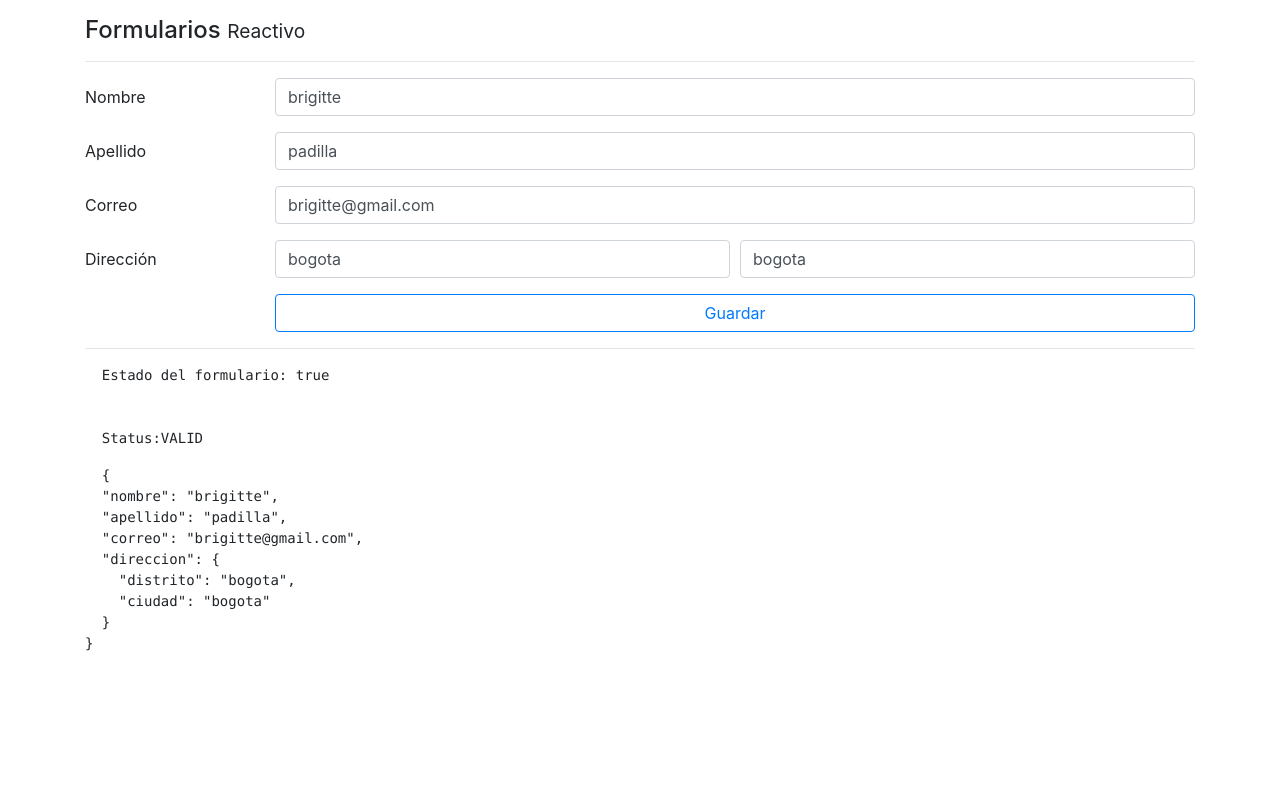
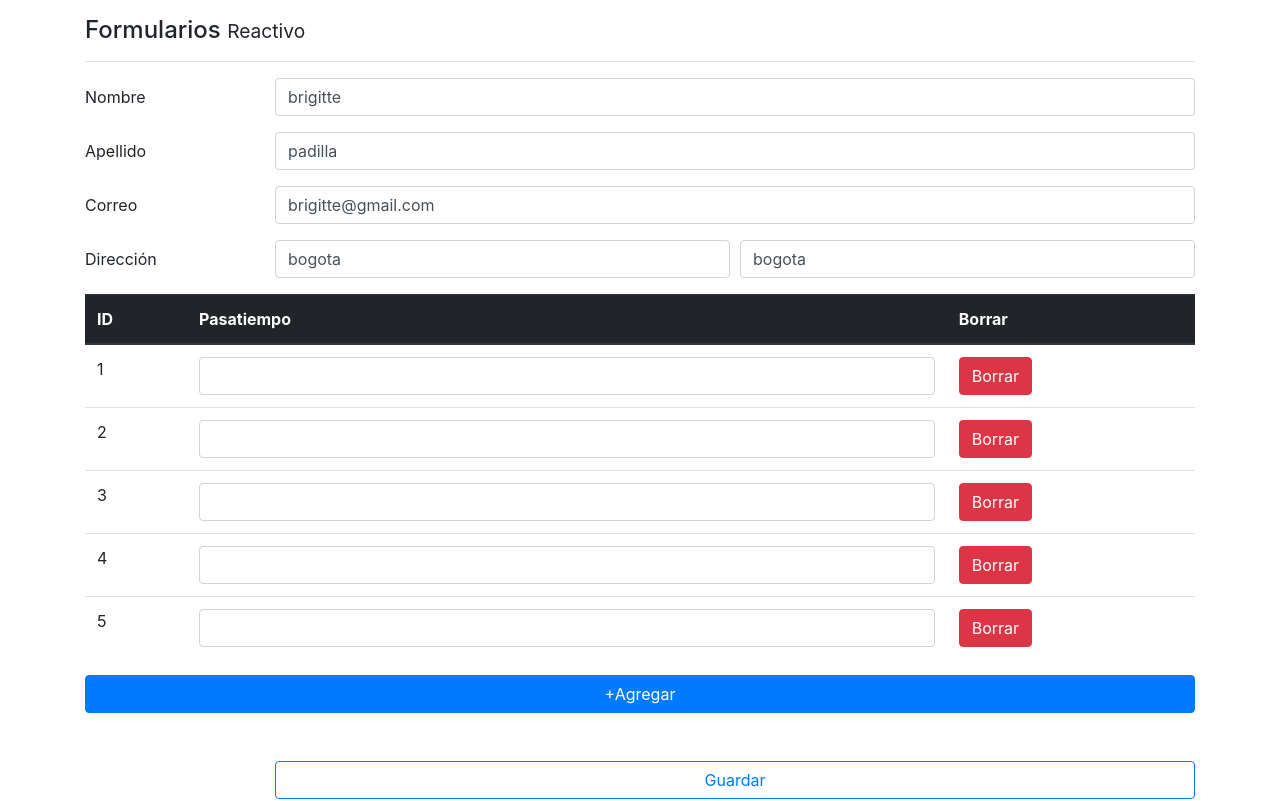
Before and after one commit to Brigitte9219/Formulario_Reactivo_Angular, an Angular app: page / in a window 1280 px wide. Shown: the top 801 px of the page. Built offline with nearby package versions, Linux system fonts and the light colour scheme.

Commit message:
ARREGLOS con formArrayName y [formControlName] para el index

```diff
--- a/src/app/pages/reactive/reactive.component.html
+++ b/src/app/pages/reactive/reactive.component.html
@@ -67,6 +67,39 @@
     </div>
   </div>
 
+  <div class="row">
+    <div class="col">
+      <table class="table">
+        <thead class="thead-dark">
+          <tr>
+            <th>ID</th>
+            <th>Pasatiempo</th>
+            <th>Borrar</th>
+          </tr>
+        </thead>
+        <tbody formArrayName="pasatiempos">
+          <tr *ngFor="let control of pasatiempos.controls; let i = index" >
+            <td> {{ i + 1 }} </td>
+            <td>
+              <input type="text"
+                      class="form-control"
+                      [formControlName]="i">
+            </td>
+            <td>
+              <button type="button"
+                      class="btn btn-danger">Borrar</button>
+            </td>
+          </tr>
+        </tbody>
+      </table>
+
+      <button class="btn btn-primary mt-3 mb-5 btn-block"
+              type="button">+Agregar</button>
+    </div>
+  </div>
+
+
+
   <div class="form-group row">
     <label class="col-2 col-form-label">&nbsp;</label>
     <div class="input-group col">
--- a/src/app/pages/reactive/reactive.component.ts
+++ b/src/app/pages/reactive/reactive.component.ts
@@ -1,5 +1,5 @@
 import { Component } from '@angular/core';
-import { FormBuilder, FormGroup, Validators } from '@angular/forms';
+import { FormArray, FormBuilder, FormGroup, Validators } from '@angular/forms';
 
 @Component({
   selector: 'app-reactive',
@@ -13,6 +13,10 @@
   constructor(private fb:FormBuilder){
     this.crearFormulario();
     this.cargarDataAlFormulario();
+  }
+
+  get pasatiempos(){
+    return this.forma.get('pasatiempos') as FormArray;
   }
 
   get nombreNoValido(){
@@ -35,6 +39,7 @@
     return this.forma.get('direccion.ciudad')?.invalid && this.forma.get('direccion.ciudad')?.touched
   }
 
+
   crearFormulario(){
     this.forma = this.fb.group({
       nombre:['', [Validators.required, Validators.minLength(5)]],
@@ -43,7 +48,10 @@
       direccion: this.fb.group({
         distrito:['',Validators.required],
         ciudad:['', Validators.required]
-      })
+      }),
+      pasatiempos: this.fb.array([
+        [],[],[],[],[]
+      ])
     })
   }
 
```
